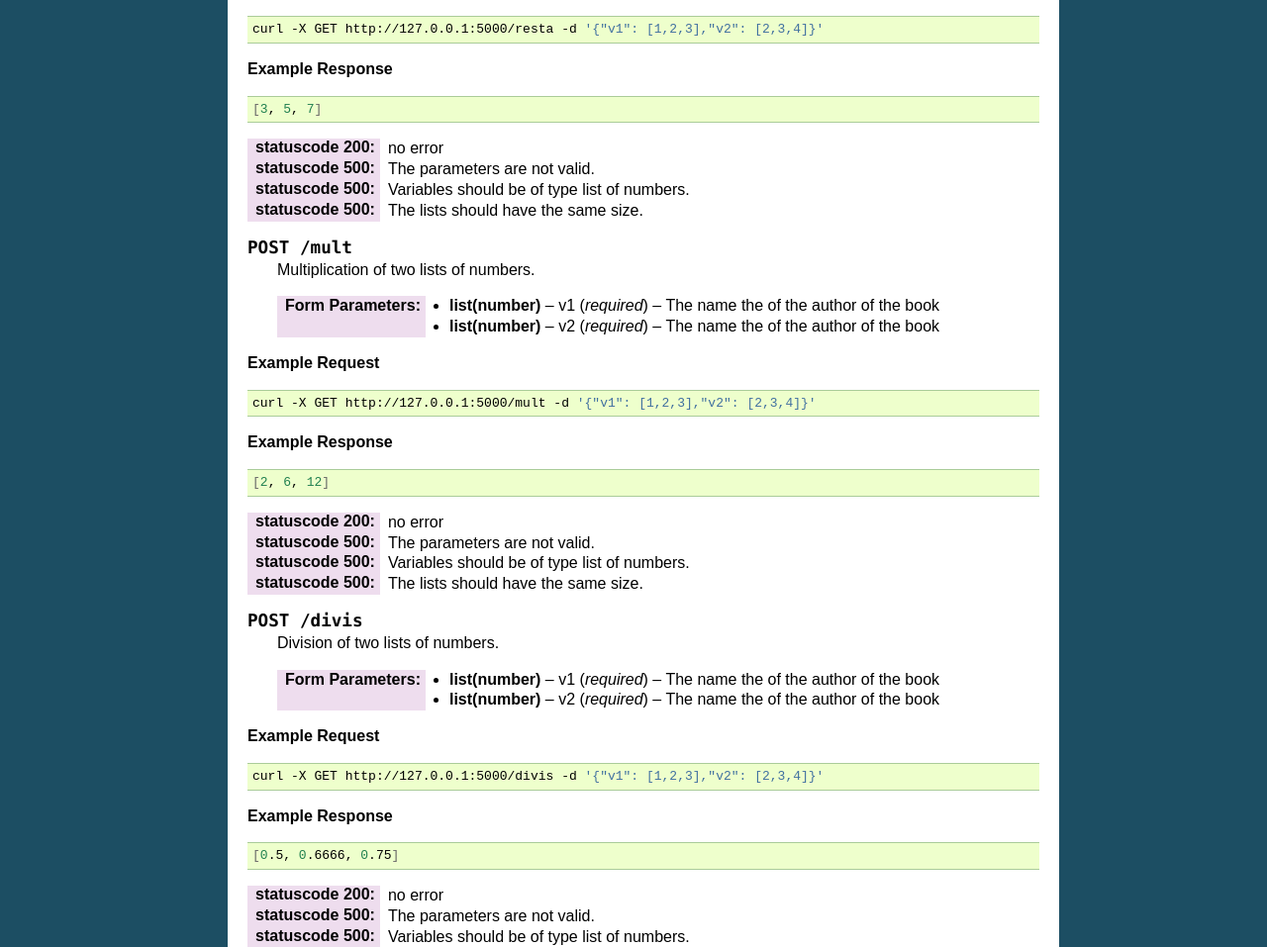
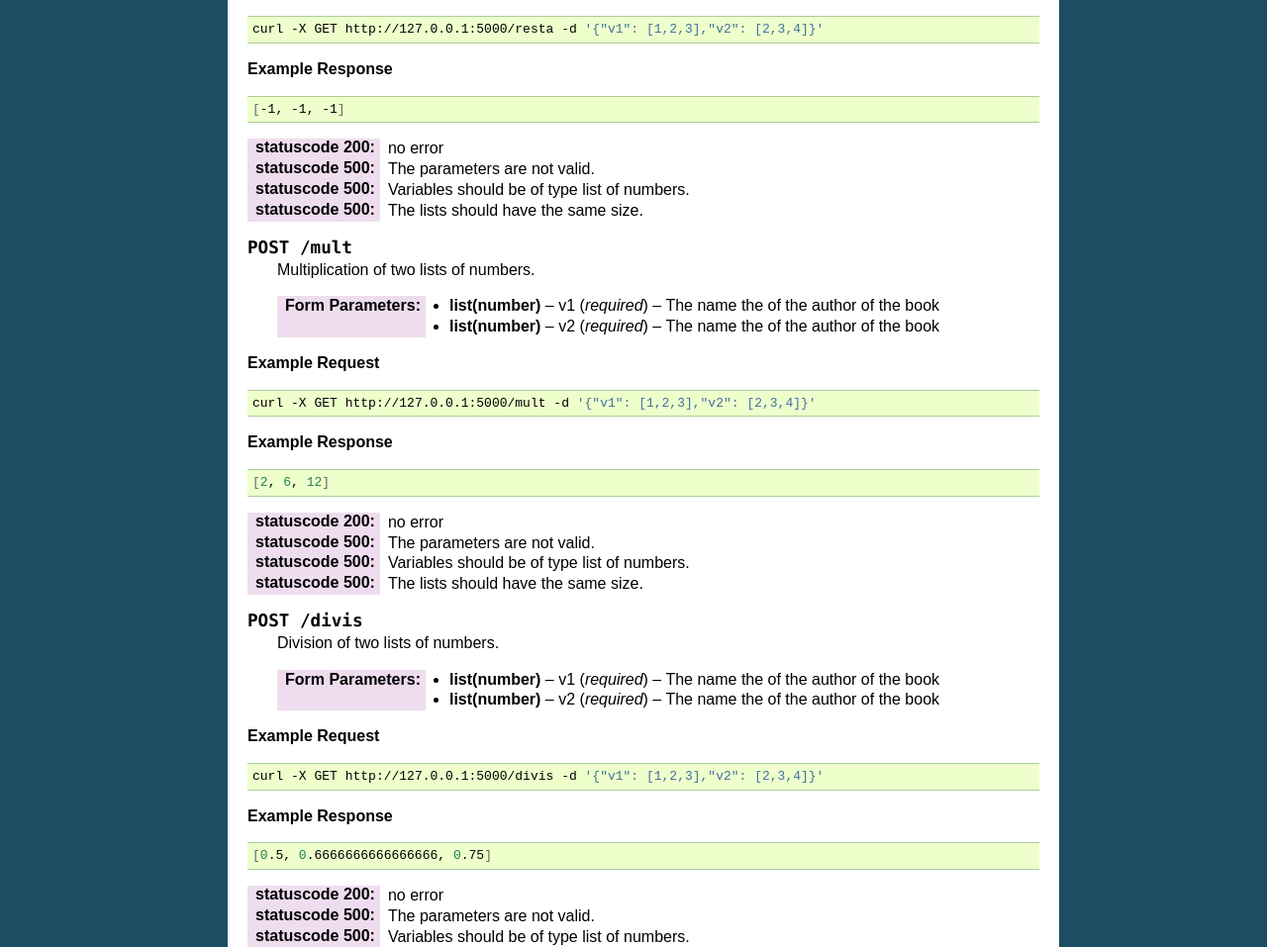
Before and after one commit to jlrastrol/Api-Rest-Flask, a Sphinx documentation site: the page built from docs/api/apiOperations.rst, in a window 1280 px wide. Shown: the part 508-1465 px from the top of the page at 99% size. Built offline with Sphinx 7.4.7, drawn with Linux system fonts in a browser that asks for light colours.

Commit message:
Finished project

```diff
--- a/docs/api/apiOperations.rst
+++ b/docs/api/apiOperations.rst
@@ -39,7 +39,7 @@ API Operations
 
 .. sourcecode:: bash
 
-   [3, 5, 7]
+   [-1, -1, -1]
 
 :statuscode 200: no error
 :statuscode 500: The parameters are not valid.
@@ -89,7 +89,7 @@ API Operations
 
 .. sourcecode:: bash
 
-   [0.5, 0.6666, 0.75]
+   [0.5, 0.6666666666666666, 0.75]
 
 :statuscode 200: no error
 :statuscode 500: The parameters are not valid.
```
Also changed, not shown: README.md (+1 -1 lines), 5 other files.
